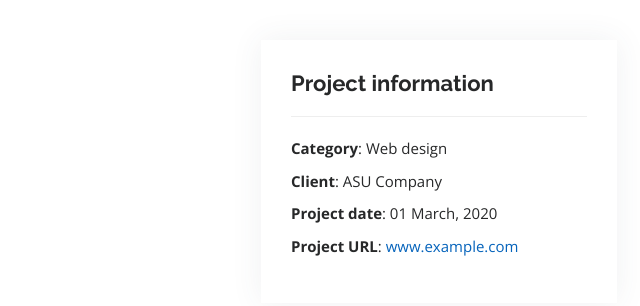
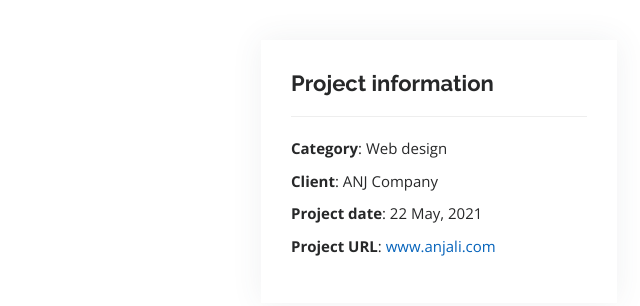
Before and after one commit to Anjali-0912/Anjali-0912.github.io, a plain HTML site: page portfolio-details.html in a window 1280 px wide. Shown: the top 306 px of the page, 631-1271 px from the left. Drawn offline with nearby package versions, Linux system fonts and the light colour scheme.

```diff
--- a/portfolio-details.html
+++ b/portfolio-details.html
@@ -71,9 +71,9 @@
               <h3>Project information</h3>
               <ul>
                 <li><strong>Category</strong>: Web design</li>
-                <li><strong>Client</strong>: ASU Company</li>
-                <li><strong>Project date</strong>: 01 March, 2020</li>
-                <li><strong>Project URL</strong>: <a href="#">www.example.com</a></li>
+                <li><strong>Client</strong>: ANJ Company</li>
+                <li><strong>Project date</strong>: 22 May, 2021</li>
+                <li><strong>Project URL</strong>: <a href="#">www.anjali.com</a></li>
               </ul>
             </div>
             <div class="portfolio-description">
```
